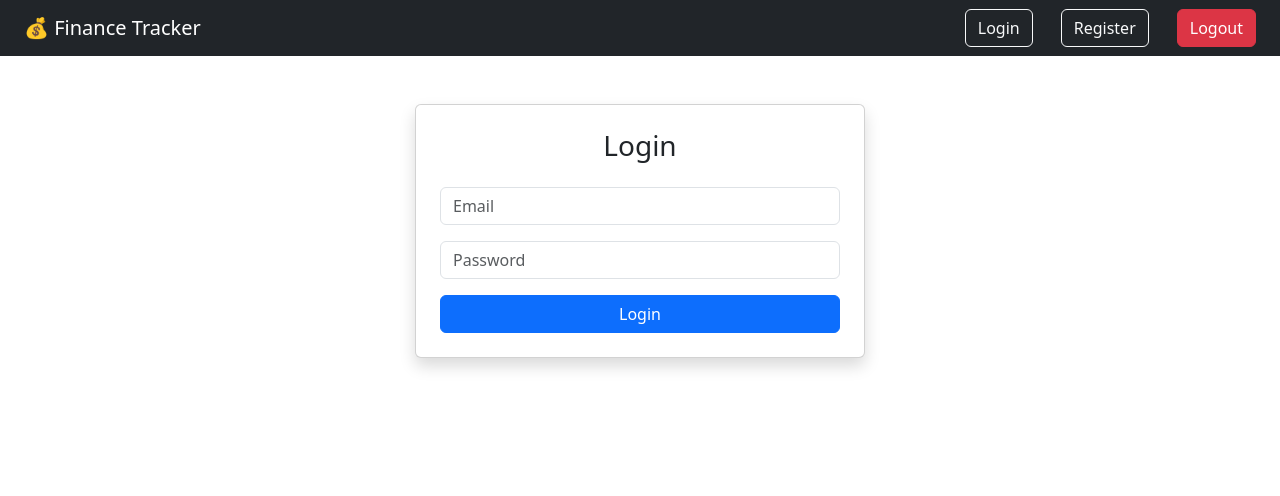
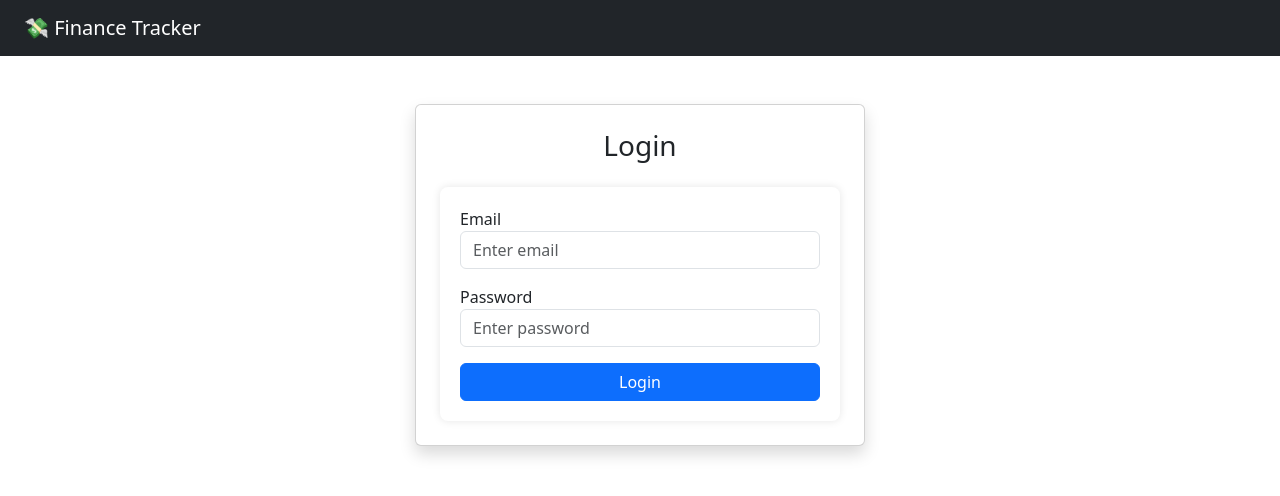
Before and after one commit to jahnavibarma03/finance-tracker-frontend, a React (Create React App) app: page /login in a window 1280 px wide. Shown: the top 496 px of the page. Built offline with nearby package versions, Linux system fonts and the light colour scheme.

Commit message:
Updated UI, added auto-login, logout, and improved dashboard layout

```diff
--- a/src/App.js
+++ b/src/App.js
@@ -1,29 +1,26 @@
-import React from "react";
-import { ToastContainer } from "react-toastify";
-import "react-toastify/dist/ReactToastify.css";
+import React, { useEffect, useState } from "react";
 import { BrowserRouter as Router, Routes, Route, Navigate } from "react-router-dom";
-import Navbar from "./components/Navbar";
 import Login from "./pages/Login";
 import Register from "./pages/Register";
 import Dashboard from "./pages/Dashboard";
+import Navbar from "./components/Navbar";
 import ProtectedRoute from "./components/ProtectedRoute";
-import NotFound from "./pages/NotFound";
 
 function App() {
-  const token = localStorage.getItem("token");
+  const [isAuthenticated, setIsAuthenticated] = useState(false);
+
+  useEffect(() => {
+    const token = localStorage.getItem("token");
+    if (token) {
+      setIsAuthenticated(true);
+    }
+  }, []);
 
   return (
     <Router>
-      <Navbar />
-      <ToastContainer position="top-right" autoClose={3000} />
+      <Navbar isAuthenticated={isAuthenticated} setIsAuthenticated={setIsAuthenticated} />
       <Routes>
-        <Route
-          path="/"
-          element={
-            token ? <Navigate to="/dashboard" /> : <Navigate to="/login" />
-          }
-        />
-        <Route path="/login" element={<Login />} />
+        <Route path="/login" element={<Login setIsAuthenticated={setIsAuthenticated} />} />
         <Route path="/register" element={<Register />} />
         <Route
           path="/dashboard"
@@ -33,7 +30,7 @@ function App() {
             </ProtectedRoute>
           }
         />
-        <Route path="*" element={<NotFound />} />
+        <Route path="*" element={<Navigate to="/login" />} />
       </Routes>
     </Router>
   );
--- a/src/components/ExpenseChart.js
+++ b/src/components/ExpenseChart.js
@@ -5,6 +5,8 @@ Chart.register(ArcElement, Tooltip, Legend);
 
 function ExpenseChart({ transactions }) {
   const expenses = transactions.filter((t) => t.type === "expense");
+
+  if (expenses.length === 0) return null; // Don't render chart if no data
 
   const data = {
     labels: expenses.map((t) => t.category),
@@ -26,9 +28,9 @@ function ExpenseChart({ transactions }) {
   };
 
   return (
-    <div className="mt-4">
-      <h5 className="text-center">Expense Chart</h5>
-      <Pie data={data} />
+    <div className="chart-container">
+      <h5 className="text-center mb-3">Expense Chart</h5>
+      <Pie data={data} height={200} />
     </div>
   );
 }
--- a/src/components/Navbar.js
+++ b/src/components/Navbar.js
@@ -1,23 +1,24 @@
 import React from "react";
-import { Link, useNavigate } from "react-router-dom";
+import { useNavigate } from "react-router-dom";
 
-function Navbar() {
+function Navbar({ isAuthenticated, setIsAuthenticated }) {
   const navigate = useNavigate();
 
   const handleLogout = () => {
     localStorage.removeItem("token");
+    setIsAuthenticated(false);
     navigate("/login");
   };
 
   return (
     <nav className="navbar navbar-expand-lg navbar-dark bg-dark px-4">
-      <span className="navbar-brand">💰 Finance Tracker</span>
-      <div className="ms-auto">
-        <Link to="/login" className="btn btn-outline-light me-2">Login</Link>
-        <Link to="/register" className="btn btn-outline-light me-2">Register</Link>
-        <button onClick={handleLogout} className="btn btn-danger">
-          Logout
-        </button>
+      <span className="navbar-brand">💸 Finance Tracker</span>
+      <div className="ml-auto">
+        {isAuthenticated && (
+          <button className="btn btn-danger btn-sm" onClick={handleLogout}>
+            Logout
+          </button>
+        )}
       </div>
     </nav>
   );
--- a/src/components/ProtectedRoute.js
+++ b/src/components/ProtectedRoute.js
@@ -1,9 +1,14 @@
 import React from "react";
 import { Navigate } from "react-router-dom";
 
-function ProtectedRoute({ children }) {
+const ProtectedRoute = ({ children }) => {
   const token = localStorage.getItem("token");
-  return token ? children : <Navigate to="/login" />;
-}
+
+  if (!token) {
+    return <Navigate to="/login" replace />;
+  }
+
+  return children;
+};
 
 export default ProtectedRoute;
--- a/src/components/components.css
+++ b/src/components/components.css
@@ -1,5 +1,6 @@
+/* Navbar */
 nav {
-  background-color: #2e2e2e;
+  background-color: #2c3e50;
   color: white;
   padding: 1rem 2rem;
   display: flex;
@@ -8,8 +9,8 @@ nav {
 }
 
 nav h2 {
-  font-size: 1.5rem;
   margin: 0;
+  font-size: 1.6rem;
 }
 
 nav a {
@@ -21,40 +22,104 @@ nav a {
 }
 
 nav a:hover {
-  color: #81c784;
+  color: #1abc9c;
 }
 
 nav button {
-  background-color: #f44336;
+  background-color: #e74c3c;
   color: #fff;
-  padding: 5px 12px;
+  padding: 6px 14px;
   border: none;
-  border-radius: 5px;
+  border-radius: 4px;
   margin-left: 20px;
   cursor: pointer;
-  transition: background-color 0.3s;
+  transition: background-color 0.3s ease;
 }
 
 nav button:hover {
-  background-color: #d32f2f;
+  background-color: #c0392b;
 }
 
-.modal-backdrop {
-  position: fixed;
-  top: 0;
-  left: 0;
-  width: 100%;
-  height: 100%;
-  background-color: rgba(0, 0, 0, 0.5);
-  display: flex;
-  align-items: center;
-  justify-content: center;
-  z-index: 1050;
+/* AddTransaction Form */
+form {
+  background-color: #ffffff;
+  padding: 20px;
+  border-radius: 8px;
+  box-shadow: 0 0 8px rgba(0, 0, 0, 0.1);
 }
 
-.modal-dialog {
-  background-color: #fff;
+form h3 {
+  margin-bottom: 15px;
+  font-weight: 600;
+}
+
+form input,
+form select {
+  width: 100%;
+  margin-bottom: 12px;
+  padding: 8px 12px;
+  border: 1px solid #ccc;
   border-radius: 5px;
-  width: 400px;
-  max-width: 90%;
 }
+
+form button {
+  width: 100%;
+  background-color: #1abc9c;
+  border: none;
+  padding: 10px;
+  color: white;
+  border-radius: 5px;
+  font-weight: 600;
+  transition: background-color 0.3s ease;
+}
+
+form button:hover {
+  background-color: #16a085;
+}
+
+/* Transaction List */
+.list-group-item {
+  display: flex;
+  justify-content: space-between;
+  align-items: center;
+}
+
+.list-group-item-success {
+  background-color: #e9f7ef;
+}
+
+.list-group-item-danger {
+  background-color: #fcebea;
+}
+
+.btn-outline-danger {
+  font-weight: bold;
+}
+
+/* Chart */
+.chart-wrapper {
+  padding: 20px;
+  background-color: #fefefe;
+  border-radius: 8px;
+  box-shadow: 0 0 6px rgba(0, 0, 0, 0.08);
+  height: 350px;
+}
+
+.chart-wrapper h5 {
+  margin-bottom: 15px;
+  text-align: center;
+  font-weight: 600;
+}
+
+/* Responsive Layout */
+@media (max-width: 768px) {
+  .row {
+    flex-direction: column;
+  }
+
+  .col-md-6,
+  .col-md-12 {
+    width: 100%;
+    margin-bottom: 20px;
+  }
+}
--- a/src/pages/Dashboard.js
+++ b/src/pages/Dashboard.js
@@ -22,7 +22,6 @@ function Dashboard() {
     }
   };
 
-
   useEffect(() => {
     fetchTransactions();
   }, []);
@@ -36,14 +35,14 @@ function Dashboard() {
         <>
           <SummaryBar transactions={transactions} />
           <div className="row">
-            <div className="col-md-6 mb-4">
+            <div className="col-md-6">
               <AddTransaction onAdd={fetchTransactions} />
+              <TransactionList transactions={transactions} onDelete={fetchTransactions} />
             </div>
-            <div className="col-md-6 mb-4">
-              <TransactionList transactions={transactions} onRefresh={fetchTransactions} />
-            </div>
-            <div className="col-md-12">
-              <ExpenseChart transactions={transactions} />
+            <div className="col-md-6">
+              {transactions.some((t) => t.type === "expense") && (
+                <ExpenseChart transactions={transactions} />
+              )}
             </div>
           </div>
         </>
--- a/src/pages/Login.js
+++ b/src/pages/Login.js
@@ -3,7 +3,7 @@ import { toast } from "react-toastify";
 import { useNavigate } from "react-router-dom";
 import API from "../services/api";
 
-function Login() {
+function Login({ setIsAuthenticated }) {
   const navigate = useNavigate();
   const [form, setForm] = useState({ email: "", password: "" });
 
@@ -16,6 +16,7 @@ function Login() {
     try {
       const res = await API.post("/auth/login", form);
       localStorage.setItem("token", res.data.token);
+      setIsAuthenticated(true); // ✅ Notify App.js
       toast.success("Logged in successfully!");
       navigate("/dashboard");
     } catch (err) {
@@ -29,10 +30,11 @@ function Login() {
         <h3 className="text-center mb-4">Login</h3>
         <form onSubmit={handleSubmit}>
           <div className="mb-3">
+            <label>Email</label>
             <input
               type="email"
               name="email"
-              placeholder="Email"
+              placeholder="Enter email"
               className="form-control"
               value={form.email}
               onChange={handleChange}
@@ -41,10 +43,11 @@ function Login() {
           </div>
 
           <div className="mb-3">
+            <label>Password</label>
             <input
               type="password"
               name="password"
-              placeholder="Password"
+              placeholder="Enter password"
               className="form-control"
               value={form.password}
               onChange={handleChange}
--- a/src/pages/Register.js
+++ b/src/pages/Register.js
@@ -28,10 +28,11 @@ function Register() {
         <h3 className="text-center mb-4">Register</h3>
         <form onSubmit={handleSubmit}>
           <div className="mb-3">
+            <label>Username</label>
             <input
               type="text"
               name="username"
-              placeholder="Username"
+              placeholder="Enter username"
               className="form-control"
               value={form.username}
               onChange={handleChange}
@@ -40,10 +41,11 @@ function Register() {
           </div>
 
           <div className="mb-3">
+            <label>Email</label>
             <input
               type="email"
               name="email"
-              placeholder="Email"
+              placeholder="Enter email"
               className="form-control"
               value={form.email}
               onChange={handleChange}
@@ -52,10 +54,11 @@ function Register() {
           </div>
 
           <div className="mb-3">
+            <label>Password</label>
             <input
               type="password"
               name="password"
-              placeholder="Password"
+              placeholder="Enter password"
               className="form-control"
               value={form.password}
               onChange={handleChange}
```
Also changed, not shown: src/components/AddTransaction.js (+31 -29 lines), src/components/TransactionList.js (+11 -36 lines).
